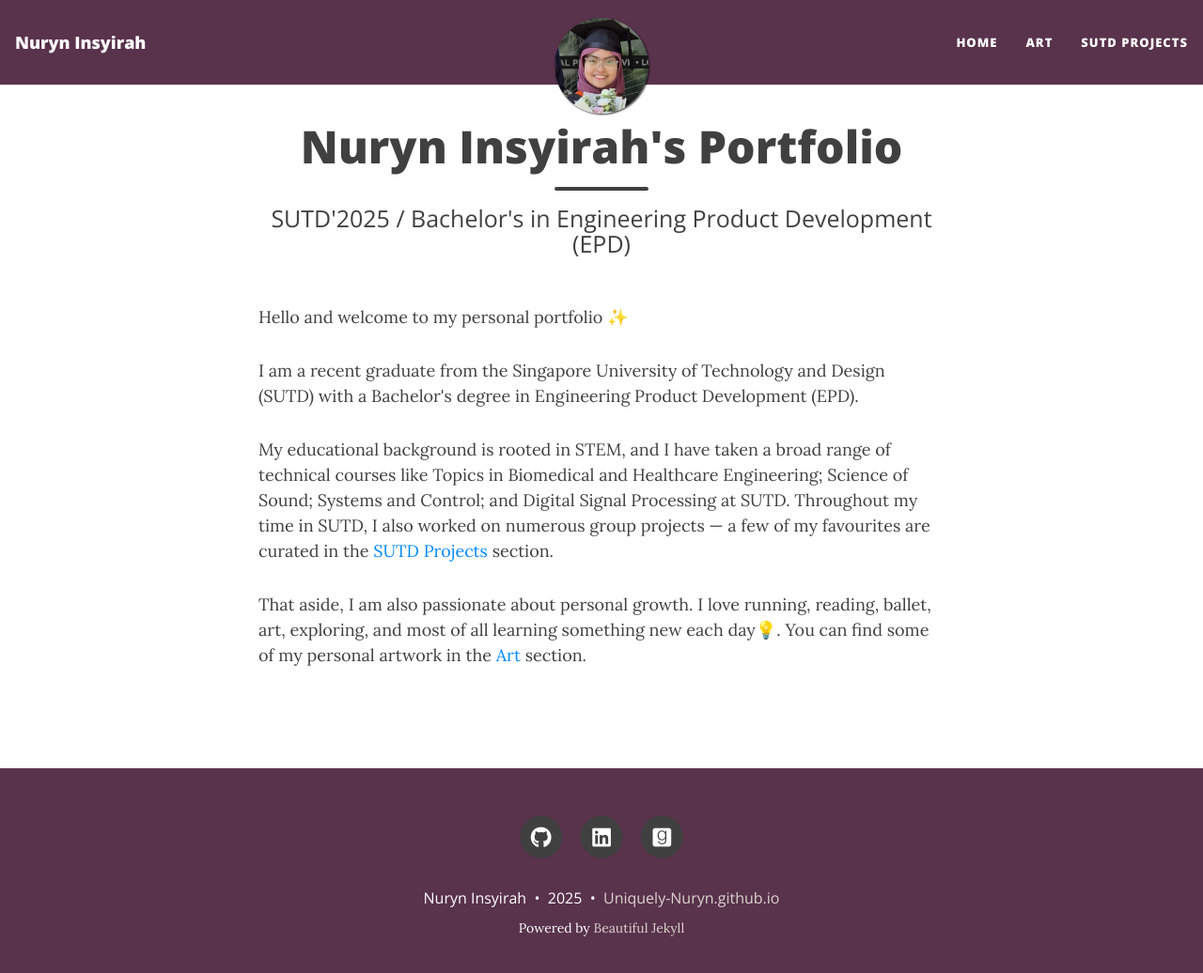
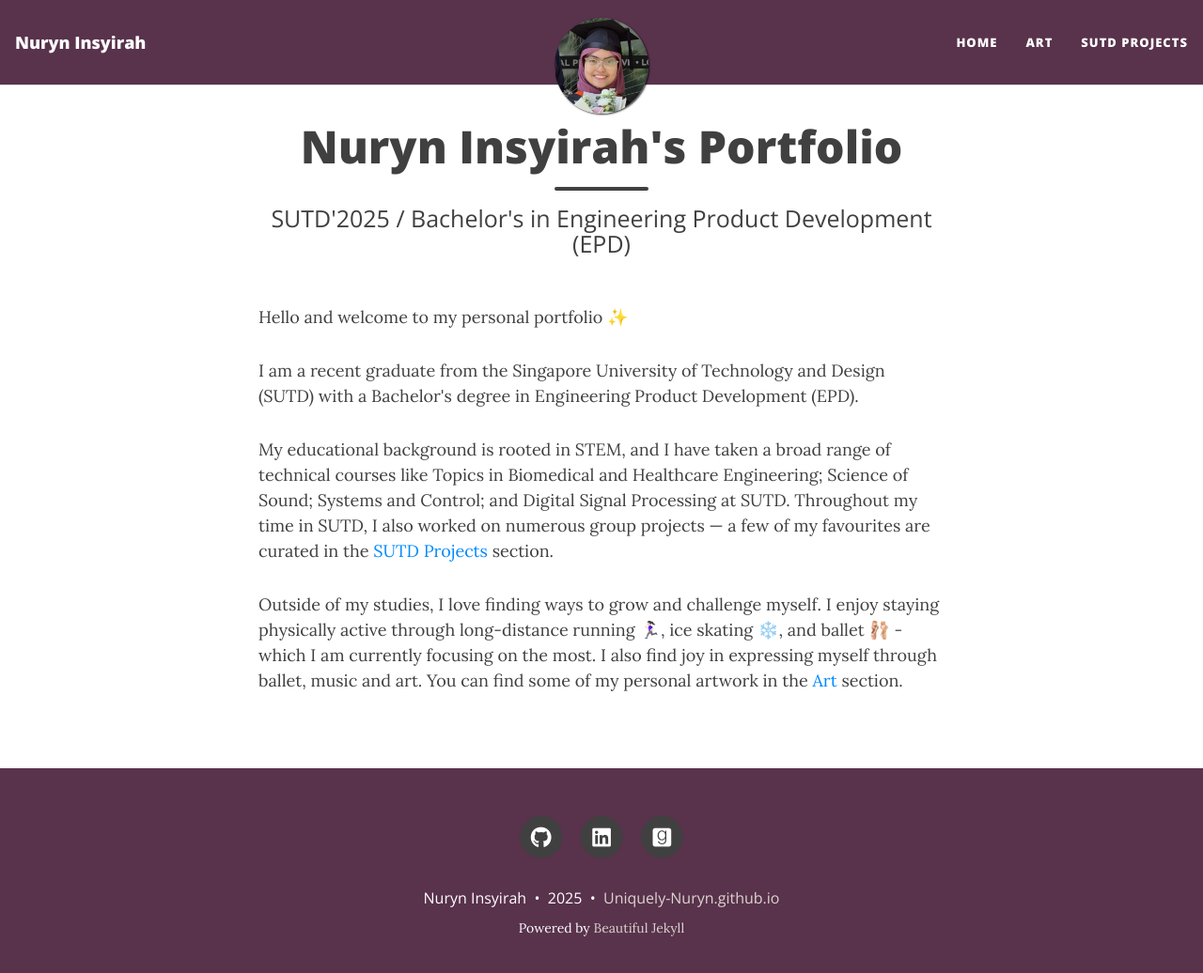
Before and after one commit to Uniquely-Nuryn/Uniquely-Nuryn.github.io, a Jekyll site: the page built from index.html, in a window 1280 px wide and 1049 px high. Shown: the top 1036 px of the window at 94% size. Built offline with Jekyll 4.4.1, drawn with Linux system fonts in a browser that asks for light colours; the list of posts is cut into pages by our own code.

Commit message:
Updated Profile

```diff
--- a/index.html
+++ b/index.html
@@ -8,4 +8,4 @@ subtitle: SUTD'2025 / Bachelor's in Engineering Product Development (EPD)
     <p>I am a recent graduate from the Singapore University of Technology and Design (SUTD) with a Bachelor's degree in Engineering Product Development (EPD). </p>
 
     My educational background is rooted in STEM, and I have taken a broad range of technical courses like Topics in Biomedical and Healthcare Engineering; Science of Sound; Systems and Control; and Digital Signal Processing at SUTD. Throughout my time in SUTD, I also worked on numerous group projects — a few of my favourites are curated in the <a href="{{ '/sutd-projects/' | relative_url }}">SUTD Projects</a> section.</p>
-    <p>That aside, I am also passionate about personal growth. I love running, reading, ballet, art, exploring, and most of all learning something new each day💡. You can find some of my personal artwork in the <a href="{{ '/art-gallery-new/' | relative_url }}">Art</a> section.</p>
+    <p>Outside of my studies, I love finding ways to grow and challenge myself. I enjoy staying physically active through long-distance running 🏃🏻‍♀️, ice skating ❄️, and ballet 🩰 - which I am currently focusing on the most. I also find joy in expressing myself through ballet, music and art. You can find some of my personal artwork in the <a href="{{ '/art-gallery-new/' | relative_url }}">Art</a> section.</p>
```
